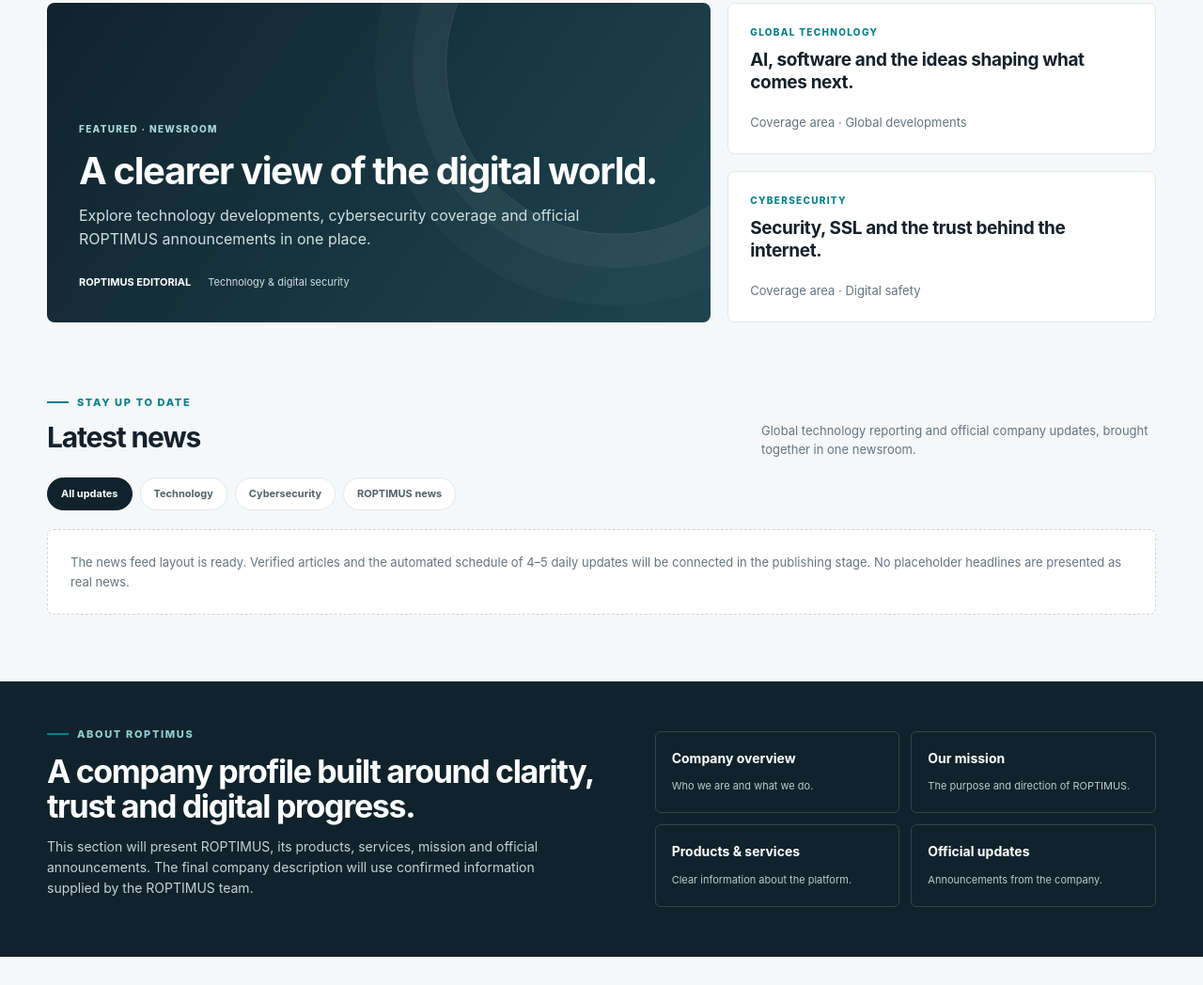
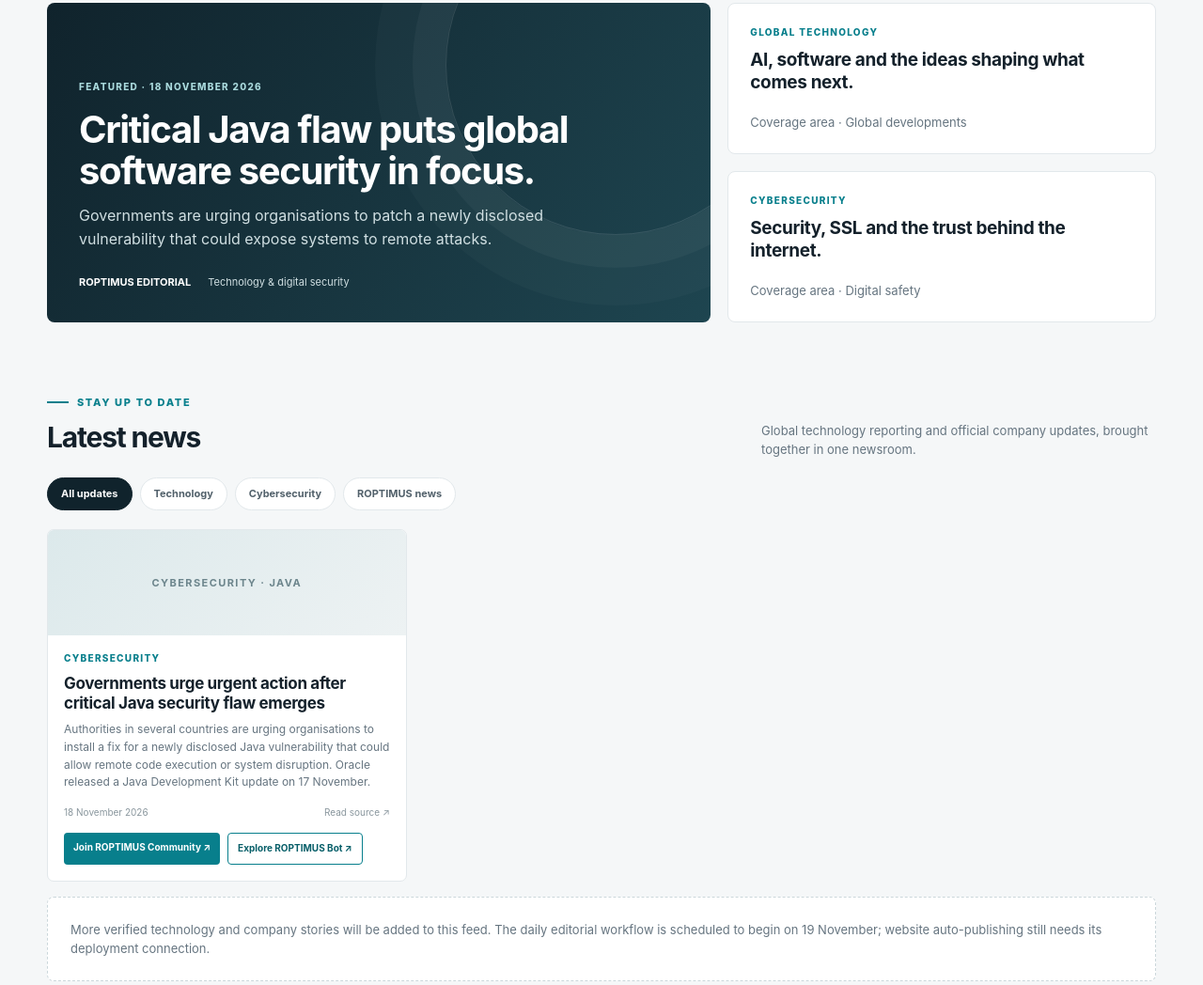
Before and after one commit to Preshydreams/roptimus-public-site, a plain HTML site: page index.html in a window 1280 px wide. Shown: the part 480-1528 px from the top of the page at 94% size. Drawn offline with Linux system fonts and the light colour scheme.

Commit message:
Update index.html

```diff
--- a/index.html
+++ b/index.html
@@ -134,9 +134,9 @@ footer p{color:#9eb0b6;font-size:11px;max-width:470px}
   <div class="hero-meta"><span class="pulse"></span><span>Newsroom preview · Live publishing automation to be connected</span></div>
   <div class="hero-grid">
    <article class="lead-card">
-    <div class="tag">Featured · Newsroom</div>
-    <h2>A clearer view of the digital world.</h2>
-    <p>Explore technology developments, cybersecurity coverage and official ROPTIMUS announcements in one place.</p>
+    <div class="tag">Featured · 18 November 2026</div>
+    <h2>Critical Java flaw puts global software security in focus.</h2>
+    <p>Governments are urging organisations to patch a newly disclosed vulnerability that could expose systems to remote attacks.</p>
     <div class="lead-bottom"><b>ROPTIMUS EDITORIAL</b><span>Technology & digital security</span></div>
    </article>
    <div class="side-stack">
@@ -151,7 +151,20 @@ footer p{color:#9eb0b6;font-size:11px;max-width:470px}
    <button class="filter active" data-filter="all">All updates</button><button class="filter" data-filter="technology">Technology</button><button class="filter" data-filter="security">Cybersecurity</button><button class="filter" data-filter="company">ROPTIMUS news</button>
   </div>
   <div class="news-grid" id="newsGrid">
-   <div class="empty-note">The news feed layout is ready. Verified articles and the automated schedule of 4–5 daily updates will be connected in the publishing stage. No placeholder headlines are presented as real news.</div>
+   <article class="news-card" data-category="security">
+    <div class="news-visual">CYBERSECURITY · JAVA</div>
+    <div class="news-content">
+     <div class="tag">Cybersecurity</div>
+     <h3>Governments urge urgent action after critical Java security flaw emerges</h3>
+     <p>Authorities in several countries are urging organisations to install a fix for a newly disclosed Java vulnerability that could allow remote code execution or system disruption. Oracle released a Java Development Kit update on 17 November.</p>
+     <div class="card-meta"><span>18 November 2026</span><a href="https://www.reuters.com/world/south-korea-holds-emergency-meeting-possible-flaws-java-programming-language-2026-11-18/" target="_blank" rel="noopener">Read source ↗</a></div>
+     <div style="display:flex;flex-wrap:wrap;gap:8px;margin-top:14px">
+      <a href="https://t.me/+3pRtVRtD4m5lMDdk" target="_blank" rel="noopener" style="background:#087f8c;color:#fff;padding:8px 10px;border-radius:4px;font-size:10px;font-weight:750">Join ROPTIMUS Community ↗</a>
+      <a href="https://t.me/RoptimusSSLBot" target="_blank" rel="noopener" style="border:1px solid #087f8c;color:#075e68;padding:8px 10px;border-radius:4px;font-size:10px;font-weight:750">Explore ROPTIMUS Bot ↗</a>
+     </div>
+    </div>
+   </article>
+   <div class="empty-note">More verified technology and company stories will be added to this feed. The daily editorial workflow is scheduled to begin on 19 November; website auto-publishing still needs its deployment connection.</div>
   </div>
  </section>
  <section class="company-band" id="company">
@@ -206,4 +219,4 @@ document.querySelectorAll('.filter').forEach(btn=>btn.addEventListener('click',(
 }));
 </script>
 </body>
-                                                                                  </html>
+  </html>
```
